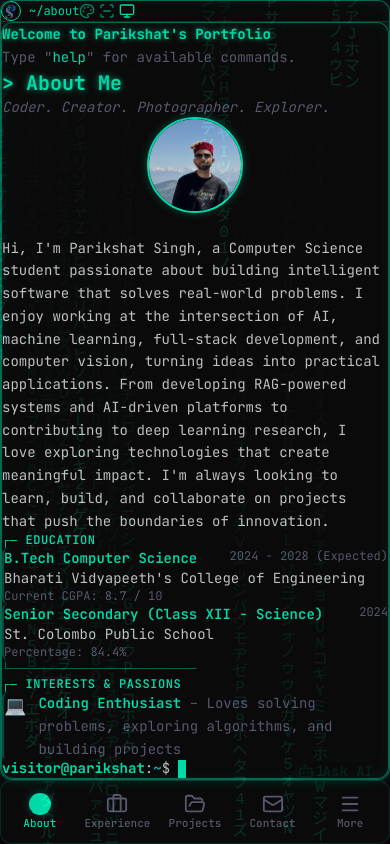
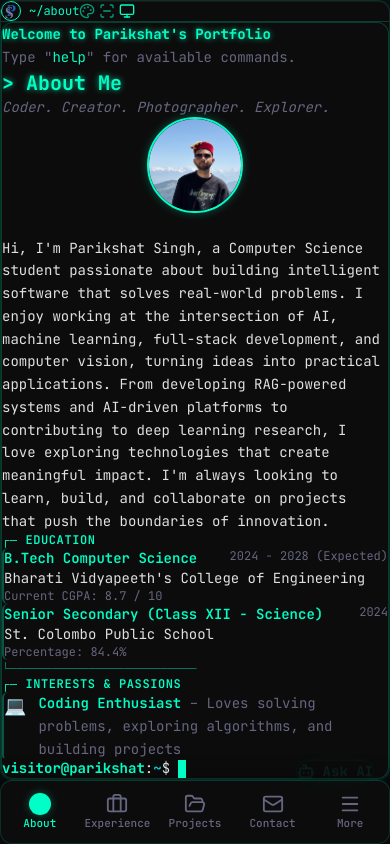
Before and after one commit to Parikshat-118/Parikshat-new-Portfolio, a React (Vite) app: page / in a window 390 px wide. Built offline with nearby package versions, Linux system fonts and the light colour scheme.

Commit message:
fix: improve mobile spacing and scroll performance

```diff
--- a/src/App.jsx
+++ b/src/App.jsx
@@ -44,11 +44,19 @@ function App() {
   const [devMode, setDevMode] = useState(false)
   const [terminalOutput, setTerminalOutput] = useState(null)
   const [showNeofetch, setShowNeofetch] = useState(false)
+  const [isMobile, setIsMobile] = useState(false)
   const terminalRef = useRef(null)
   const startTime = useRef(Date.now())
 
   // ─── Clock State ───
   const [clock, setClock] = useState('')
+
+  useEffect(() => {
+    const updateViewportMode = () => setIsMobile(window.innerWidth < 768)
+    updateViewportMode()
+    window.addEventListener('resize', updateViewportMode)
+    return () => window.removeEventListener('resize', updateViewportMode)
+  }, [])
 
   useEffect(() => {
     const updateClock = () => {
@@ -266,7 +274,7 @@ function App() {
       {}
       {booted && (
         <CyberBackground
-          visible={showMatrix}
+          visible={showMatrix && !isMobile}
           themeColor={THEMES[theme]?.color || '#00ffc6'}
           mousePosition={mousePosition}
         />
@@ -285,13 +293,15 @@ function App() {
         >
           {/* Terminal Window — takes all remaining space */}
           <div
-            className="glass-strong w-full flex-1 min-h-0 max-w-[1600px] rounded-xl md:rounded-2xl flex flex-col overflow-hidden border border-solid border-glow-animated flicker"
+            className={`glass-strong w-full flex-1 min-h-0 max-w-[1600px] rounded-xl md:rounded-2xl flex flex-col overflow-hidden border border-solid ${isMobile ? '' : 'border-glow-animated flicker'}`}
             style={{
-              transform: `perspective(1200px) rotateX(${mousePosition.y * 1.5}deg) rotateY(${mousePosition.x * 1.5}deg)`,
-              transition: 'transform 0.3s ease-out',
+              transform: isMobile
+                ? 'none'
+                : `perspective(1200px) rotateX(${mousePosition.y * 1.5}deg) rotateY(${mousePosition.x * 1.5}deg)`,
+              transition: isMobile ? 'none' : 'transform 0.3s ease-out',
               boxShadow: `
-                0 0 30px rgba(var(--theme-primary-rgb), 0.1),
-                0 25px 50px rgba(0, 0, 0, 0.5),
+                0 0 ${isMobile ? '16px' : '30px'} rgba(var(--theme-primary-rgb), 0.1),
+                0 ${isMobile ? '12px 24px' : '25px 50px'} rgba(0, 0, 0, 0.5),
                 inset 0 1px 0 rgba(255, 255, 255, 0.05)
               `,
             }}
--- a/src/components/views/Certificates.jsx
+++ b/src/components/views/Certificates.jsx
@@ -117,7 +117,7 @@ function CertificateCard({ cert, index }) {
 export default function Certificates() {
   return (
     <motion.div
-      className="space-y-6 sm:space-y-8 pr-1"
+      className="space-y-8 pr-1"
       variants={containerVariants}
       initial="hidden"
       animate="visible"
--- a/src/components/views/Contact.jsx
+++ b/src/components/views/Contact.jsx
@@ -90,7 +90,7 @@ export default function Contact() {
 
   return (
     <motion.div
-      className="space-y-6 sm:space-y-8 pr-1"
+      className="space-y-8 pr-1"
       variants={containerVariants}
       initial="hidden"
       animate="visible"
--- a/src/components/views/Experience.jsx
+++ b/src/components/views/Experience.jsx
@@ -156,7 +156,7 @@ function TimelineItem({ item, index, total }) {
       {}
       <motion.div
         variants={itemVariants}
-        className="flex-1 pb-10 ml-3"
+        className="flex-1 pb-12 sm:pb-10 ml-3"
       >
         <div
           className="p-3 rounded-lg transition-all duration-300 group"
@@ -224,7 +224,7 @@ export default function Experience() {
       animate="visible"
     >
       {}
-      <motion.div variants={headerVariants} className="mb-4">
+      <motion.div variants={headerVariants} className="mb-6 sm:mb-4">
         <h2
           className="text-xl font-bold text-glow mb-1"
           style={{ fontFamily: 'var(--font-mono)' }}
--- a/src/components/views/Projects.jsx
+++ b/src/components/views/Projects.jsx
@@ -125,7 +125,7 @@ function ProjectFolder({ project }) {
   const FolderIcon = isOpen ? FolderOpen : Folder;
 
   return (
-    <motion.div variants={folderVariants} className="mb-3">
+    <motion.div variants={folderVariants} className="mb-5 sm:mb-3">
       {}
       <button
         onClick={() => setIsOpen((prev) => !prev)}
@@ -256,7 +256,7 @@ export default function Projects() {
       animate="visible"
     >
       {}
-      <motion.div variants={folderVariants} className="mb-8">
+      <motion.div variants={folderVariants} className="mb-10 sm:mb-8">
         <h2
           className="text-xl font-bold text-glow mb-1"
           style={{ fontFamily: 'var(--font-mono)' }}
@@ -274,7 +274,7 @@ export default function Projects() {
       {}
       <motion.div
         variants={folderVariants}
-        className="text-xs mb-4"
+        className="text-xs mb-6"
         style={{ color: 'var(--theme-primary)', opacity: 0.6 }}
       >
         ~/projects/
--- a/src/components/views/Resume.jsx
+++ b/src/components/views/Resume.jsx
@@ -23,7 +23,7 @@ export default function Resume() {
 
   return (
     <motion.div
-      className="space-y-6 sm:space-y-8 pr-1"
+      className="space-y-8 pr-1"
       variants={containerVariants}
       initial="hidden"
       animate="visible"
--- a/src/components/views/Skills.jsx
+++ b/src/components/views/Skills.jsx
@@ -174,7 +174,7 @@ export default function Skills() {
       animate="visible"
     >
       {}
-      <motion.div variants={categoryVariants} className="mb-8">
+      <motion.div variants={categoryVariants} className="mb-10 sm:mb-8">
         <h2
           className="text-xl font-bold text-glow mb-1"
           style={{ fontFamily: 'var(--font-mono)' }}
@@ -188,7 +188,7 @@ export default function Skills() {
 
       {}
       {SKILL_CATEGORIES.map(({ category, icon, skills }) => (
-        <motion.div key={category} variants={categoryVariants} className="mb-8">
+        <motion.div key={category} variants={categoryVariants} className="mb-10 sm:mb-8">
           {}
           <div className="flex items-center gap-2 mb-4">
             <span className="text-sm select-none">{icon}</span>
--- a/src/components/views/Stats.jsx
+++ b/src/components/views/Stats.jsx
@@ -215,7 +215,7 @@ export default function Stats() {
 
   return (
     <motion.div
-      className="space-y-8 sm:space-y-10 p-1 pr-1"
+      className="space-y-10 p-1 pr-1"
       initial="hidden"
       animate="visible"
       variants={containerVariants}
--- a/src/components/views/Videos.jsx
+++ b/src/components/views/Videos.jsx
@@ -194,7 +194,7 @@ export default function Videos() {
   };
 
   return (
-    <div className="space-y-6 sm:space-y-8 pr-1" onKeyDown={handleKeyDown} tabIndex={-1}>
+    <div className="space-y-8 pr-1" onKeyDown={handleKeyDown} tabIndex={-1}>
       {}
       <div className="flex items-center gap-2 mb-1">
         <Film size={16} className="text-[var(--theme-primary)]" />
--- a/src/index.css
+++ b/src/index.css
@@ -351,6 +351,17 @@ body {
   .cursor-glow {
     display: none !important;
   }
+
+  .flicker,
+  .border-glow-animated {
+    animation: none !important;
+  }
+
+  .glass,
+  .glass-strong {
+    backdrop-filter: none;
+    -webkit-backdrop-filter: none;
+  }
 }
 
 @media (min-width: 769px) {
```
Also changed, not shown: src/components/views/About.jsx (+5 -5 lines).
